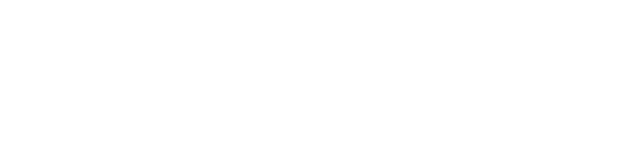
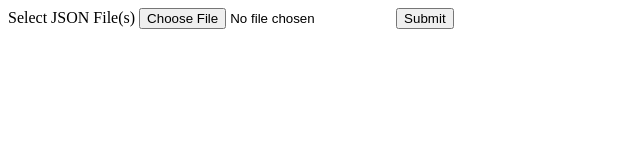
Before and after one commit to EbereUzodufa/Web-Crawler, a website: page index.html in a window 1280 px wide. Shown: the whole page, without its empty margins (0-640 px from the left). Drawn offline with Linux system fonts and the light colour scheme.

Commit message:
Using countDataInApi.js on get JSON from files

```diff
--- a/index.html
+++ b/index.html
@@ -7,6 +7,18 @@
     <meta name='viewport' content='width=device-width, initial-scale=1'>
 </head>
 <body>
-
+    <label for="selectFile">
+        Select JSON File(s)
+        <input type="file" id="selectFile" name="selectFile" accept=".json">
+    </label>
+    <label for="inputSubmit">
+        <input type="submit" click="getJsonFromFiles">
+    </label>
 </body>
+<script src="countDataInApi.js"></script>
+<script>
+    function getJsonFromFiles(){
+        const files = document.getElementById("selectFile");
+    }
+</script>
 </html>
```
